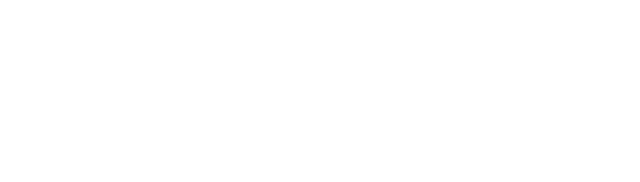
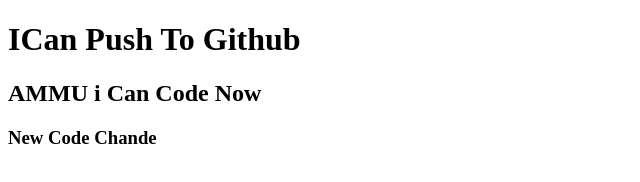
Before and after one commit to Wadud2022/mw-seceond-ripo, a plain HTML site: page index.html in a window 1280 px wide. Shown: the whole page, without its empty margins (0-640 px from the left). Drawn offline with Linux system fonts and the light colour scheme.

Commit message:
added header

```diff
--- a/index.html
+++ b/index.html
@@ -4,9 +4,12 @@
     <meta charset="UTF-8">
     <meta http-equiv="X-UA-Compatible" content="IE=edge">
     <meta name="viewport" content="width=device-width, initial-scale=1.0">
-    <title>my second ripo</title>
+    <title>my second ripogit
+    </title>
 </head>
 <body>
-
+    <h1>ICan Push To Github</h1>
+    <h2>AMMU i Can Code Now</h2>
+    <h3>New Code Chande</h3>
 </body>
 </html>
```
